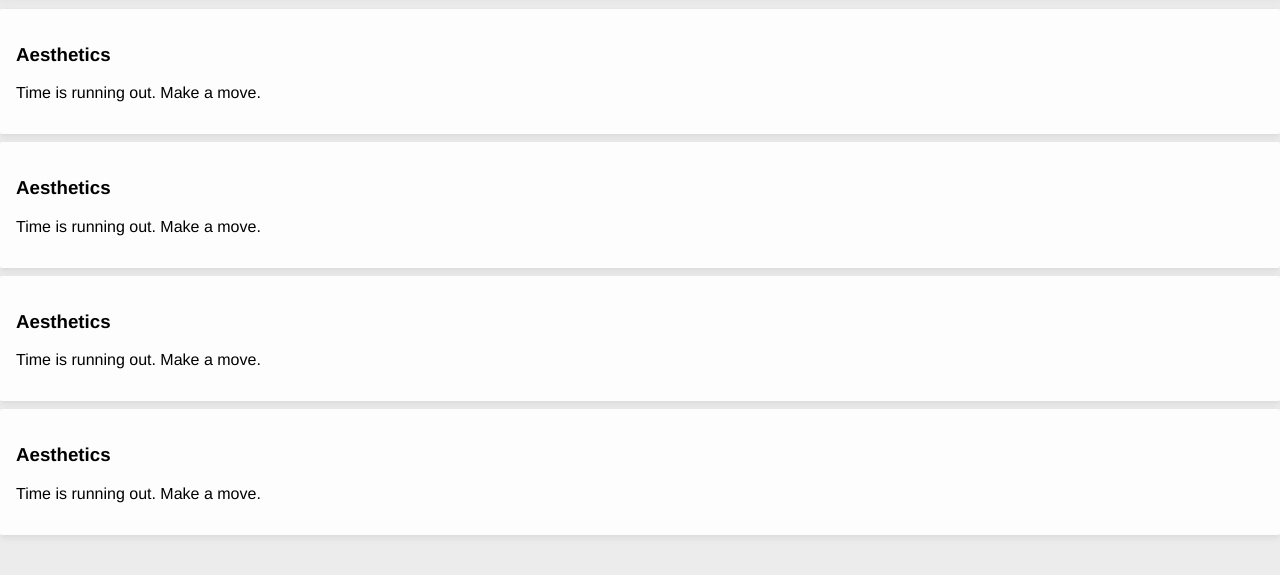
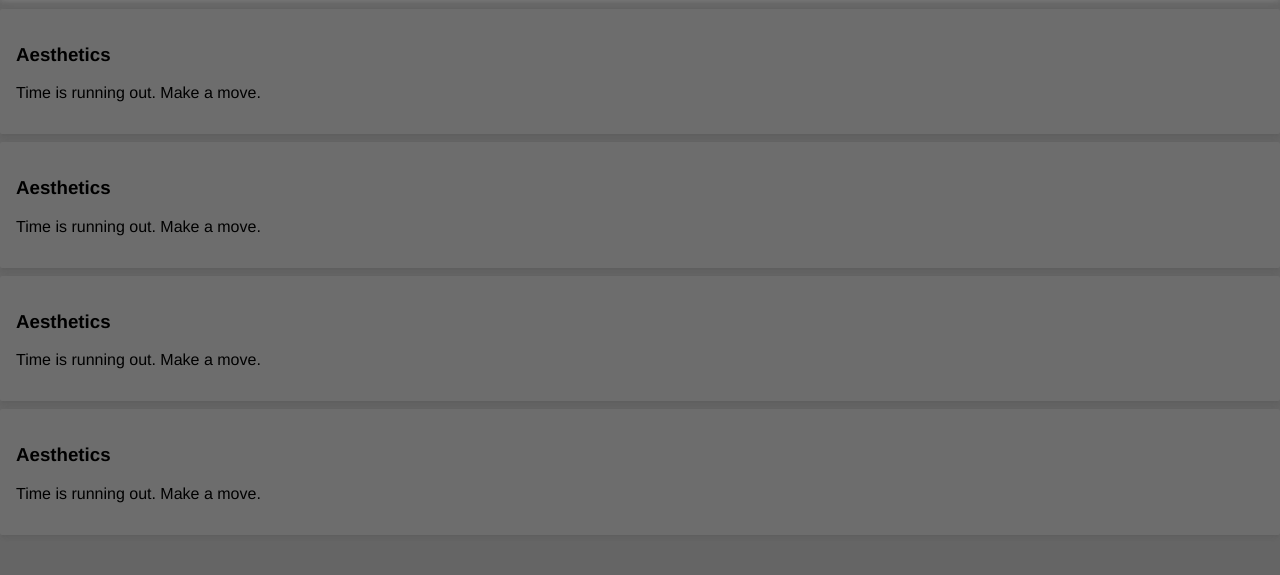
Before and after one commit to anqurvanillapy/viotry, a website: page index.html in a window 1280 px wide. Both pictures are taken after a click on the button "toggle menu". Shown: the part 59-634 px from the top of the page. Drawn offline with Linux system fonts and the light colour scheme.

Commit message:
updated test modules and sidebar container

```diff
--- a/index.html
+++ b/index.html
@@ -51,6 +51,8 @@
   </div>
 </main>
 
+<aside class="sidebar-container"></aside>
+
 <script src="src/js/app.js"></script>
 </body>
 </html>
--- a/src/css/main.css
+++ b/src/css/main.css
@@ -125,6 +125,7 @@ body {
   right: 4px;
   height: 2px;
   background: #000;
+  will-change: background;
   -webkit-transition: background 0s 0.2s;
           transition: background 0s 0.2s;
 }
@@ -146,12 +147,14 @@ body {
 
 #menuButton span::before {
   top: -5px;
+  will-change: top, bottom;
   -webkit-transition-property: top, transform;
           transition-property: top, transform;
 }
 
 #menuButton span::after {
   bottom: -5px;
+  will-change: bottom, transform;
   -webkit-transition-property: bottom, transform;
           transition-property: bottom, transform;
 }
@@ -180,6 +183,28 @@ body {
           transition-delay: 0s, 0.2s;
 }
 
+/**
+ *  Sidebar
+ */
+
+.sidebar-container {
+  background: rgba(0, 0, 0, 0.57);
+  position: fixed;
+  left: 0;
+  top: 0;
+  width: 100%;
+  height: 100%;
+  opacity: 0;
+  pointer-events: none;
+  will-change: opacity;
+  -webkit-transition: opacity 0.3s;
+          transition: opacity 0.3s;
+}
+
+.sidebar-container--visible {
+  opacity: 1;
+  pointer-events: auto;
+}
 
 /**
  *  Main
--- a/src/js/app.js
+++ b/src/js/app.js
@@ -1,11 +1,14 @@
 (function () {
   var menuButton = document.getElementById('menuButton')
+  var sidebarContainer = document.querySelector('.sidebar-container')
 
   menuButton.addEventListener('click', function () {
     if (this.classList.contains('active')) {
       this.classList.remove('active')
+      sidebarContainer.classList.remove('sidebar-container--visible')
     } else {
       this.classList.add('active')
+      sidebarContainer.classList.add('sidebar-container--visible')
     }
   })
 })()
```
Also changed, not shown: package.json (+7 -2 lines).
